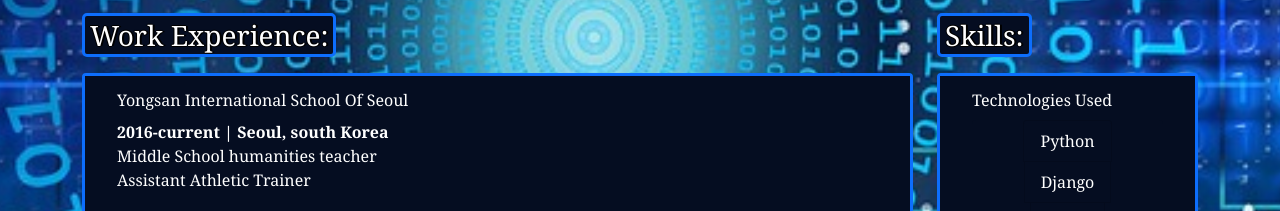
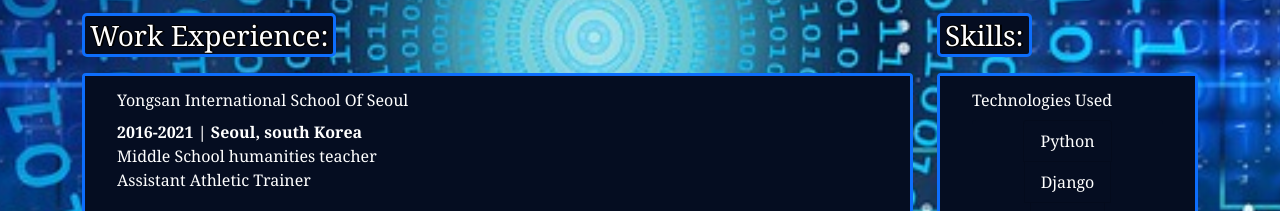
Before and after one commit to JpBongiovanni/JB_Portfolio, a React (Create React App) app: page / in a window 1280 px wide. Shown: the part 1160-1371 px from the top of the page. Built offline with nearby package versions, Linux system fonts and the light colour scheme.

Commit message:
fixed work experience

```diff
--- a/src/components/Homepage/Homepage.js
+++ b/src/components/Homepage/Homepage.js
@@ -80,7 +80,7 @@ const Homepage = () => {
                         <div className="card-body">
                             <div className="mx-3">
                                 <h4>Yongsan International School of Seoul</h4>
-                                <div><strong>2016-current | Seoul, south Korea</strong></div>
+                                <div><strong>2016-2021 | Seoul, south Korea</strong></div>
                                 Middle School humanities teacher <br></br>
                                 Assistant Athletic Trainer
                                 <ul className="list-group list-group-flush mt-2">
```
